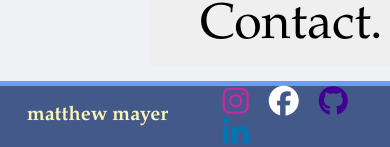
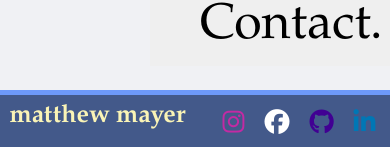
Before and after one commit to mmp-photos/msm_creative, a React (Create React App) app: page / in a window 390 px wide. Shown: the part 694-841 px from the top of the page. Built offline with nearby package versions, Linux system fonts and the light colour scheme; a web font is replaced by a local one.

Commit message:
Top navigation spacing resolved

```diff
--- a/src/assets/styles/msmStyles.css
+++ b/src/assets/styles/msmStyles.css
@@ -30,6 +30,7 @@
     /* TEXT AND HEADER SIZES */
     --h1-font-size: 4rem;
     --h2-sans: 2em;
+    --header-title-text: 8rem;
 
     /* HEADER VARIABLES */
     --nav-text-top: 1.75rem;
@@ -38,6 +39,8 @@
 
     /* FOOTER VARIABLES */
     --footer-text: 8rem;
+    --footer-icons: 4.5rem;
+    --footer-padding-top: none;
 
     /* HOMEPAGE SPECIFIC VARIABLES */
     --nav-text: 8rem;
@@ -70,6 +73,7 @@
   /* TEXT AND HEADER SIZES */
   --h1-font-size: 3rem;
   --h2-sans: 1.5em;
+  --header-title-text: 8rem;
 
   /* HEADER VARIABLES */
   --nav-text-top: 1rem;
@@ -77,13 +81,15 @@
   --nav-margin-top: 20em;
 
   /* FOOTER VARIABLES */
-  --footer-text: 2rem;
+  --footer-text: 2.5rem;
+  --footer-icons: 2.5rem;
+  --footer-padding-top: 12px;
 
   /* HOMEPAGE SPECIFIC VARIABLES */
   --nav-text: 5rem;
 
   /* INTERIOR PAGE VARIABLES */
-  --interior-head: 4rem;
+  --interior-head: 3.5rem;
 
   /* WORK PAGE VARIABLES */
   --work-buttons: 2.5rem;
@@ -122,6 +128,13 @@ body {
   .interior-top{
     background-image: linear-gradient(180deg, var(--background-color) 70%, transparent);
   }
+
+  h1.page-title{
+    font-size: var(--interior-head);
+    font-style: italic;
+    background-image: linear-gradient(135deg, rgba(238,238,238,1) 0%,rgba(238,238,238,0.25) 100%);
+    padding-bottom: .4em;
+  }
   .top-nav-text{
     font-family: var(--sans-fonts);
     text-transform: uppercase;
@@ -143,7 +156,12 @@ body {
   min-height: 6rem;
   border-top: 5px solid var(--light-blue);
 }
-
+.social-buttons {
+  display: inline-block;
+  margin-left: 20px;
+  font-size: var(--footer-icons);
+  padding-top: var(--footer-padding-top);
+}
 /*****END FOOTER STYLES****/
 
 
@@ -339,12 +357,6 @@ body {
     font-weight: normal;
     font-size: 3rem;
   }
-  h1.page-title{
-    font-size: var(--interior-head);
-    font-style: italic;
-    background-image: linear-gradient(135deg, rgba(238,238,238,1) 0%,rgba(238,238,238,0.25) 100%);
-    padding-bottom: .4em;
-  }
   h1.sans {
     font-family: var(--sans-fonts);
     font-weight: 400;
@@ -421,11 +433,6 @@ body {
     background-color: aqua;
   }
 
-  .social-buttons {
-    display: inline-block;
-    margin-left: 20px;
-  }
-
 /* MODAL STYLES */
 
 .about-modal {
--- a/src/components/Footer.js
+++ b/src/components/Footer.js
@@ -12,16 +12,16 @@ const Footer = () => {
                     <Col className="col-xs-12 col-md-3 mr-auto align-self-center">
                         <footer>
                             <a href="https://www.instagram.com/mmp_photos/" alt='LinkedIN'>
-                            <div className='social-buttons' id="instagram"><i className='fa fa-instagram instagram fa-3x' style={{color: '#c32aa3'}}></i></div>
+                            <div className='social-buttons' id="instagram"><i className='fa fa-instagram instagram' style={{color: '#c32aa3'}}></i></div>
                             </a>
                             <a href="https://www.facebook.com/matthew.mayer.77/" alt='LinkedIN'>
-                            <div className='social-buttons' id="facebook"><i className="fa fa-facebook facebook fa-3x" style={{color: 'white'}}></i></div>
+                            <div className='social-buttons' id="facebook"><i className="fa fa-facebook facebook" style={{color: 'white'}}></i></div>
                             </a>
                             <a href="https://github.com/mmp-photos" alt='LinkedIN'>
-                            <div className='social-buttons' id="github"><i className='fa fa-github fa-3x' style={{color: '#410093'}}></i></div>
+                            <div className='social-buttons' id="github"><i className='fa fa-github' style={{color: '#410093'}}></i></div>
                             </a>
                             <a href="https://www.linkedin.com/in/matthew-s-mayer/" alt='LinkedIN'>
-                            <div className='social-buttons' id="linkedin"><i className="fa fa-linkedin fa-3x" style={{color: '#0077b5'}}></i></div>
+                            <div className='social-buttons' id="linkedin"><i className="fa fa-linkedin" style={{color: '#0077b5'}}></i></div>
                             </a>
                         </footer>
                     </Col>
--- a/src/pages/ContactPage.js
+++ b/src/pages/ContactPage.js
@@ -44,7 +44,7 @@ const ContactPage = () => {
                             <div className="information">Text or Email</div>
                         </div>
                     </Col>
-                    <Col sm={12} md={4}>
+                    <Col sm={12} md={4} fluid>
                             <button id="resume"
                                 onMouseEnter={() => setResumeStyle({backgroundColor: "#43598a", color: "white"})}
                                 onMouseLeave={() => setResumeStyle({fontStyle: "normal"})}
```
